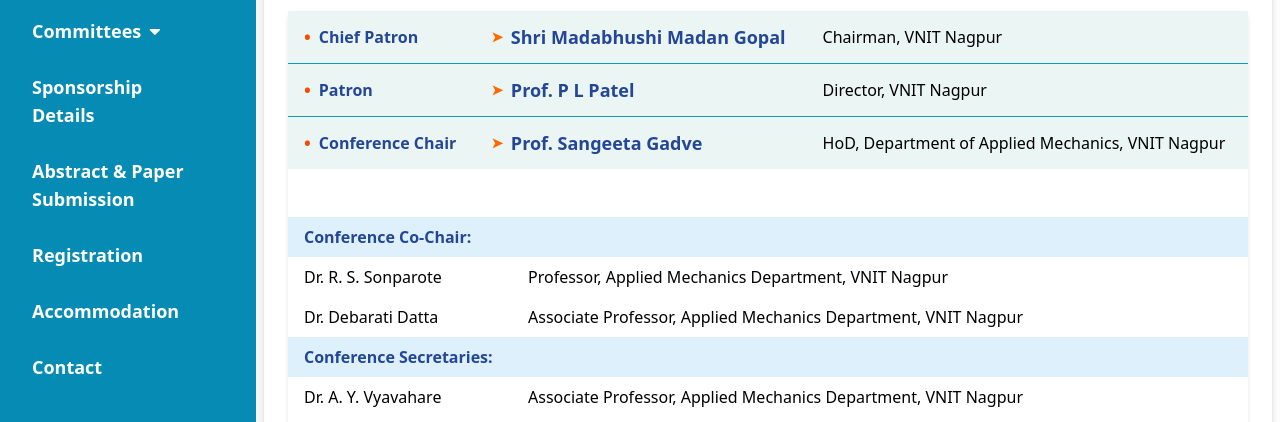
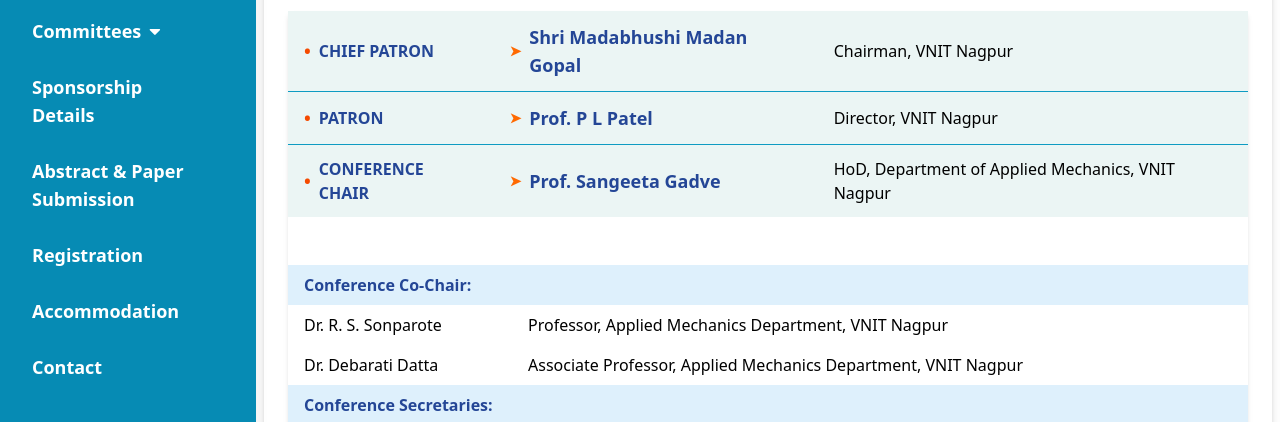
Before and after one commit to codemate719/VNIT-NCWE2025, a plain HTML site: page pages/conference-organizing-committe.html in a window 1280 px wide. Shown: the part 363-785 px from the top of the page. Drawn offline with Linux system fonts and the light colour scheme.

Commit message:
capitalized

```diff
--- a/pages/conference-organizing-committe.html
+++ b/pages/conference-organizing-committe.html
@@ -94,7 +94,7 @@
                             <td class="px-4 py-3 font-bold text-[#244696]">
                               <span class="inline-flex items-center gap-2">
                                 <span class="text-orange-600 text-lg">•</span>
-                                Chief Patron
+                                CHIEF PATRON
                               </span>
                             </td>
                             <td class="px-4 py-3 font-bold text-[#244696]">
@@ -113,7 +113,7 @@
                             <td class="px-4 py-3 font-bold text-[#244696]">
                               <span class="inline-flex items-center gap-2">
                                 <span class="text-orange-600 text-lg">•</span>
-                                Patron
+                                PATRON
                               </span>
                             </td>
                             <td class="px-4 py-3 font-bold text-[#244696]">
@@ -132,7 +132,7 @@
                             <td class="px-4 py-3 font-bold text-[#244696]">
                               <span class="inline-flex items-center gap-2">
                                 <span class="text-orange-600 text-lg">•</span>
-                                Conference Chair
+                                CONFERENCE CHAIR
                               </span>
                             </td>
                             <td class="px-4 py-3 font-bold text-[#244696]">
```
